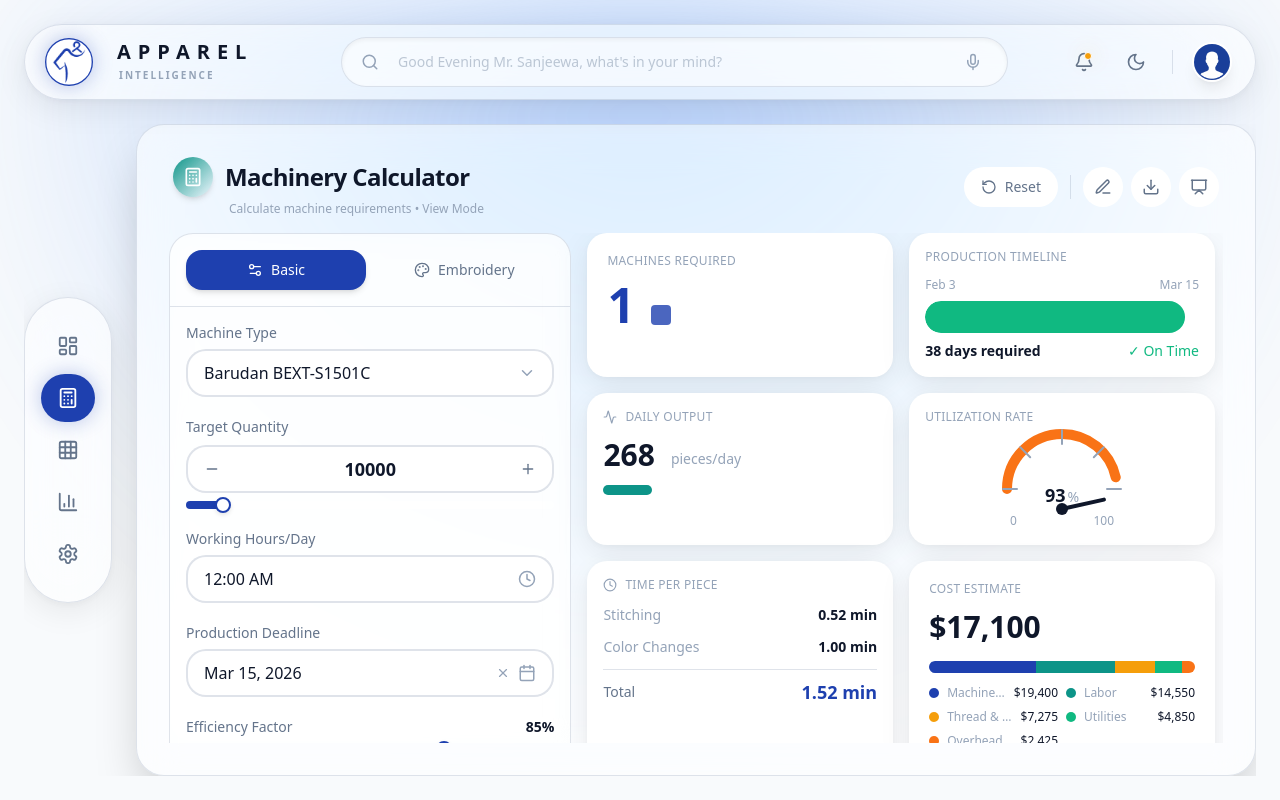
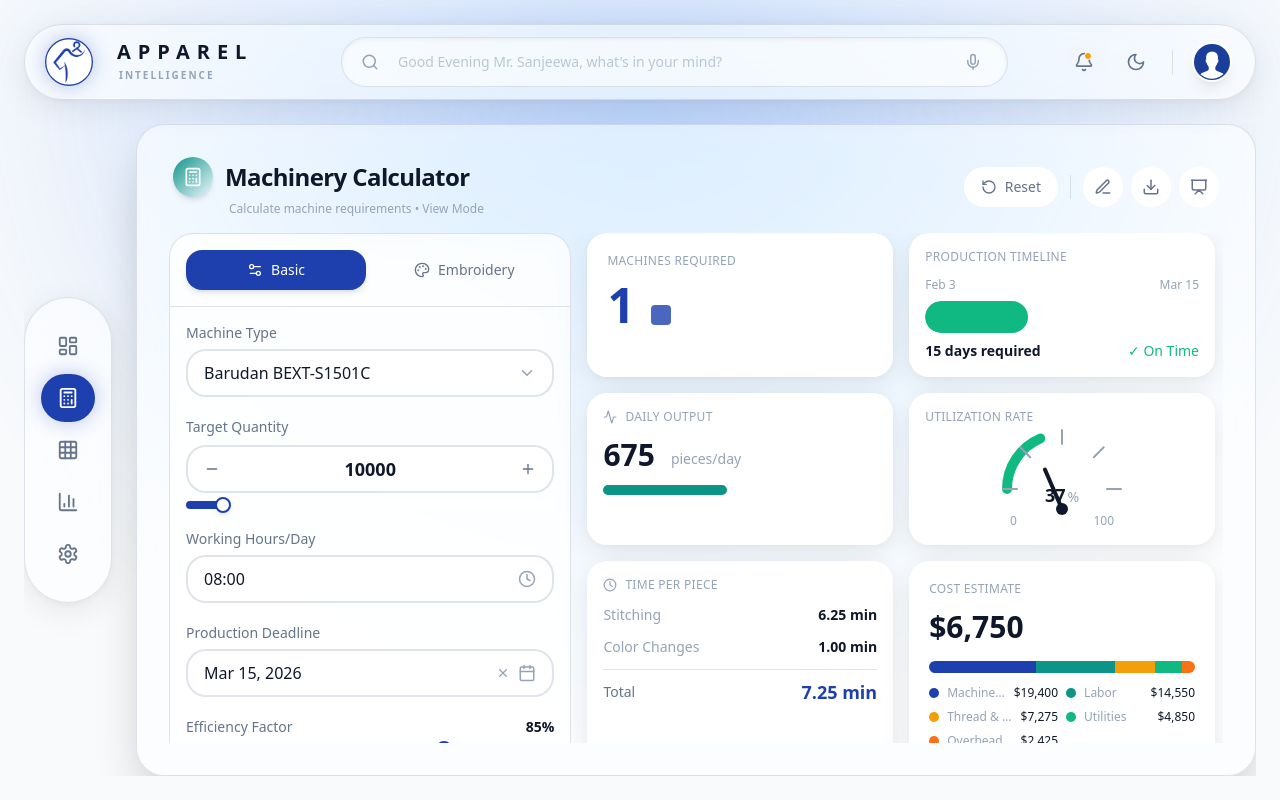
Before and after one commit to DilshanIBY/VISION-Intelligence, a React (Vite) app: page /calculator in a window 1280 px wide. Built offline with nearby package versions, Linux system fonts and the light colour scheme.

Commit message:
feat: Update the Machinery Calculator page and its input panel for production parameters, including mock data.

```diff
--- a/src/mocks/calculator.ts
+++ b/src/mocks/calculator.ts
@@ -369,13 +369,27 @@ export const mockCostBreakdown: CostCategory[] = [
 // =====================================================
 
 export function calculateMockResults(inputs: CalculatorInputs): CalculatorOutputs {
-  // Simple mock calculation - not production logic
-  const baseTime = inputs.punchCount / (inputs.machineSpeed * inputs.headCount);
+  // Guard against invalid inputs
+  const machineSpeed = Math.max(1, inputs.machineSpeed);
+  const headCount = Math.max(1, inputs.headCount);
+  const efficiencyFactor = Math.max(0.01, Math.min(1, inputs.efficiencyFactor));
+  const workingHours = Math.max(0.5, Math.min(24, inputs.workingHoursPerDay));
+  const targetQuantity = Math.max(1, inputs.targetQuantity);
+
+  // Time per piece (minutes) — each head embroiders one piece at a time
+  // punchCount / machineSpeed = minutes of stitching per piece per head
+  const baseTime = inputs.punchCount / machineSpeed;
+  // ~30 seconds per color change
   const colorChangeTime = (inputs.threadColors - 1) * 0.5;
   const totalTimePerPiece = baseTime + colorChangeTime;
 
-  const piecesPerHourPerMachine = (60 / totalTimePerPiece) * inputs.efficiencyFactor;
-  const piecesPerDayPerMachine = piecesPerHourPerMachine * inputs.workingHoursPerDay;
+  // Guard against zero/negative time per piece
+  const safeTimePerPiece = Math.max(0.01, totalTimePerPiece);
+
+  // Throughput: each machine has `headCount` heads working in parallel
+  // So pieces per hour = (60 / timePerPiece) × headCount × efficiency
+  const piecesPerHourPerMachine = (60 / safeTimePerPiece) * headCount * efficiencyFactor;
+  const piecesPerDayPerMachine = piecesPerHourPerMachine * workingHours;
 
   // Calculate days until deadline
   const today = new Date();
@@ -385,12 +399,14 @@ export function calculateMockResults(inputs: CalculatorInputs): CalculatorOutput
     Math.ceil((deadline.getTime() - today.getTime()) / (1000 * 60 * 60 * 24))
   );
 
-  const requiredDailyOutput = inputs.targetQuantity / availableDays;
-  const machinesRequired = Math.max(1, Math.ceil(requiredDailyOutput / piecesPerDayPerMachine));
+  const requiredDailyOutput = targetQuantity / availableDays;
+  const safeDailyPerMachine = Math.max(1, piecesPerDayPerMachine);
+  const machinesRequired = Math.max(1, Math.ceil(requiredDailyOutput / safeDailyPerMachine));
 
   const actualDailyOutput = Math.round(machinesRequired * piecesPerDayPerMachine);
-  const actualDays = Math.ceil(inputs.targetQuantity / actualDailyOutput);
-  const utilizationRate = requiredDailyOutput / (machinesRequired * piecesPerDayPerMachine);
+  const safeActualDaily = Math.max(1, actualDailyOutput);
+  const actualDays = Math.ceil(targetQuantity / safeActualDaily);
+  const utilizationRate = requiredDailyOutput / (machinesRequired * safeDailyPerMachine);
 
   const costPerMachineDay = 450; // Mock cost
   const costEstimate = machinesRequired * actualDays * costPerMachineDay;
@@ -399,12 +415,12 @@ export function calculateMockResults(inputs: CalculatorInputs): CalculatorOutput
     machinesRequired,
     totalProductionDays: actualDays,
     dailyOutput: actualDailyOutput,
-    utilizationRate: Math.min(1, utilizationRate),
+    utilizationRate: Math.min(1, Math.max(0, utilizationRate)),
     costEstimate,
     timePerPiece: {
-      stitching: baseTime,
-      colorChanges: colorChangeTime,
-      total: totalTimePerPiece,
+      stitching: Math.round(baseTime * 100) / 100,
+      colorChanges: Math.round(colorChangeTime * 100) / 100,
+      total: Math.round(safeTimePerPiece * 100) / 100,
     },
   };
 }
--- a/src/mocks/floor-layout.ts
+++ b/src/mocks/floor-layout.ts
@@ -311,9 +311,9 @@ export function calculateDepartmentAreas(inputs: FloorLayoutInputs): CalculatedD
         area = deptType.minArea;
     }
 
-    // Calculate grid dimensions (assuming 5m² per grid cell)
-    const gridCellSize = 5;
-    const totalCells = Math.ceil(area / gridCellSize);
+    // Calculate grid dimensions (each grid cell = 5m × 5m = 25 m²)
+    const gridCellArea = 25;
+    const totalCells = Math.ceil(area / gridCellArea);
     const gridWidth = Math.ceil(Math.sqrt(totalCells * 1.5)); // Slightly wider than tall
     const gridHeight = Math.ceil(totalCells / gridWidth);
 
@@ -334,8 +334,8 @@ export function calculateDepartmentAreas(inputs: FloorLayoutInputs): CalculatedD
   if (utilitiesDeptType && productType.departments.includes('utilities')) {
     const totalOtherAreas = results.reduce((sum, d) => sum + d.calculatedArea, 0);
     const utilitiesArea = Math.max(utilitiesDeptType.minArea, totalOtherAreas * 0.08);
-    const gridCellSize = 5;
-    const totalCells = Math.ceil(utilitiesArea / gridCellSize);
+    const gridCellArea = 25;
+    const totalCells = Math.ceil(utilitiesArea / gridCellArea);
     const gridWidth = Math.ceil(Math.sqrt(totalCells * 1.5));
     const gridHeight = Math.ceil(totalCells / gridWidth);
 
--- a/src/pages/FloorLayout/index.tsx
+++ b/src/pages/FloorLayout/index.tsx
@@ -574,15 +574,17 @@ export function FloorLayoutPage() {
       // Apply template inputs
       setInputs(prev => ({ ...prev, ...template.inputs }));
 
-      // Apply template departments
+      // Apply template departments with corrected dimensions from area calculation
+      const areas = calculateDepartmentAreas({ ...inputs, ...template.inputs });
       const newDepartments: PlacedDepartment[] = template.departments.map((d, i) => {
-        const areaInfo = calculateDepartmentAreas({ ...inputs, ...template.inputs }).find(
-          a => a.departmentTypeId === d.departmentTypeId
-        );
+        const areaInfo = areas.find(a => a.departmentTypeId === d.departmentTypeId);
 
         return {
           ...d,
           id: `dept-${Date.now()}-${i}`,
+          // Use corrected grid dimensions from the area calculation
+          width: areaInfo?.gridWidth ?? d.width,
+          height: areaInfo?.gridHeight ?? d.height,
           calculatedArea: areaInfo?.calculatedArea || 100,
         };
       });
@@ -814,10 +816,9 @@ export function FloorLayoutPage() {
                   onClick={() => setIsEditing(!isEditing)}
                   className={`
                     w-10 h-10 rounded-full flex items-center justify-center transition-all border border-transparent
-                    ${
-                      isEditing
-                        ? 'bg-text-primary text-bg shadow-lg hover:scale-105'
-                        : 'bg-surface hover:bg-white text-text-secondary hover:text-primary hover:border-glass-border hover:shadow-float'
+                    ${isEditing
+                      ? 'bg-text-primary text-bg shadow-lg hover:scale-105'
+                      : 'bg-surface hover:bg-white text-text-secondary hover:text-primary hover:border-glass-border hover:shadow-float'
                     }
                   `}
                   whileHover={{ scale: 1.05 }}
@@ -901,10 +902,9 @@ export function FloorLayoutPage() {
                     onClick={() => setActiveSidebar('validation')}
                     className={`
                       h-9 px-3 rounded-lg flex items-center gap-2 text-sm font-medium transition-colors border
-                      ${
-                        warnings.length > 0
-                          ? 'bg-amber-50 text-amber-700 border-amber-200 hover:bg-amber-100'
-                          : 'bg-surface text-text-secondary border-transparent hover:bg-white'
+                      ${warnings.length > 0
+                        ? 'bg-amber-50 text-amber-700 border-amber-200 hover:bg-amber-100'
+                        : 'bg-surface text-text-secondary border-transparent hover:bg-white'
                       }
                     `}
                     whileHover={{ scale: 1.02 }}
--- a/src/pages/MachineryCalculator/index.tsx
+++ b/src/pages/MachineryCalculator/index.tsx
@@ -174,8 +174,7 @@ export function MachineryCalculatorPage() {
                   onClick={() => setIsEditing(!isEditing)}
                   className={`
                   w-10 h-10 rounded-full flex items-center justify-center transition-all border border-transparent
-                  ${
-                    isEditing
+                  ${isEditing
                       ? 'bg-text-primary text-bg shadow-lg hover:scale-105'
                       : 'bg-surface hover:bg-white text-text-secondary hover:text-primary hover:border-glass-border hover:shadow-float'
                     }
@@ -191,8 +190,7 @@ export function MachineryCalculatorPage() {
                   onClick={() => setActiveSidebar('export')}
                   className={`
                   w-10 h-10 rounded-full flex items-center justify-center transition-all border border-transparent
-                  ${
-                    activeSidebar === 'export'
+                  ${activeSidebar === 'export'
                       ? 'bg-primary text-white shadow-lg'
                       : 'bg-surface hover:bg-white text-text-secondary hover:text-primary hover:border-glass-border hover:shadow-float'
                     }
@@ -269,18 +267,21 @@ export function MachineryCalculatorPage() {
             </div>
 
             <div className="flex gap-3 overflow-x-auto pb-1">
-              {scenarios.map(scenario => (
+              {scenarios.map(scenario => {
+                const baselineScenario = scenarios.find(s => s.isBaseline);
+                return (
                   <ScenarioCard
                     key={scenario.id}
                     scenario={scenario}
-                  baseline={undefined} // Adjust if baseline logic needed
+                    baseline={scenario.isBaseline ? undefined : baselineScenario?.outputs}
                     onSelect={() => handleApplyScenario(scenario)}
                     onRemove={() => handleRemoveScenario(scenario.id)}
                     onRename={newName => handleRenameScenario(scenario.id, newName)}
                     isSelected={selectedScenarioId === scenario.id}
                     className="flex-shrink-0 w-48"
                   />
-              ))}
+                );
+              })}
 
               {/* Add Scenario Button */}
               <motion.button
```
Also changed, not shown: src/components/calculator/InputsPanel.tsx (+7 -8 lines). Lines whose indentation alone changed are shown as unchanged.
